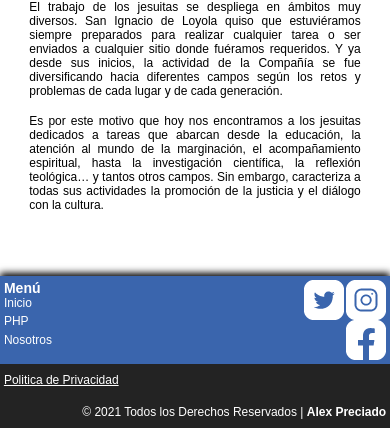
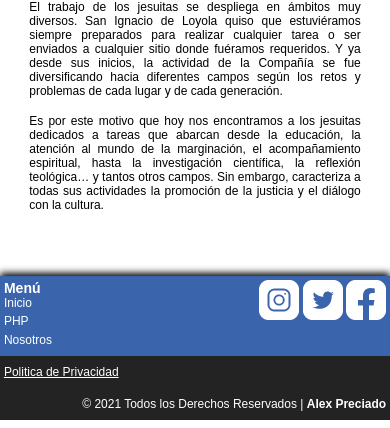
Before and after one commit to alexpreciado94/navidadsocial, a plain HTML site: page index.html in a window 390 px wide. Shown: the part 3303-3731 px from the top of the page. Drawn offline with Linux system fonts and the light colour scheme.

Commit message:
CENTRAR ELEMENTOS FOOTER RESPONSIVE

```diff
--- a/estilosnavidad.css
+++ b/estilosnavidad.css
@@ -168,7 +168,6 @@ footer{
 }
 .footerMenu{
 	float: left;
-	width: 68%;
 	padding: 1%;
 }
 footer ul{
@@ -182,13 +181,8 @@ footer a{
 	color: white;
 }
 .social{
-	width: 28%;
-	float: left;
+	float: right;
 	margin: 1%;
-}
-.social img{
-	float: right;
-	margin-left: 2%;
 }
 .footerdown{
 	background-color: #232323;
--- a/index.html
+++ b/index.html
@@ -131,9 +131,9 @@
           </ul>
         </div>
         <div class="social">
-          <img src="img/social1.png">
-          <img src="img/social2.png">
-          <img src="img/social3.png">
+          <a href=""><img src="img/social1.png"></a>
+          <a href=""><img src="img/social2.png"></a>
+          <a href=""><img src="img/social3.png"></a>
         </div>
         </div>
         <div class="footerdown">
```
